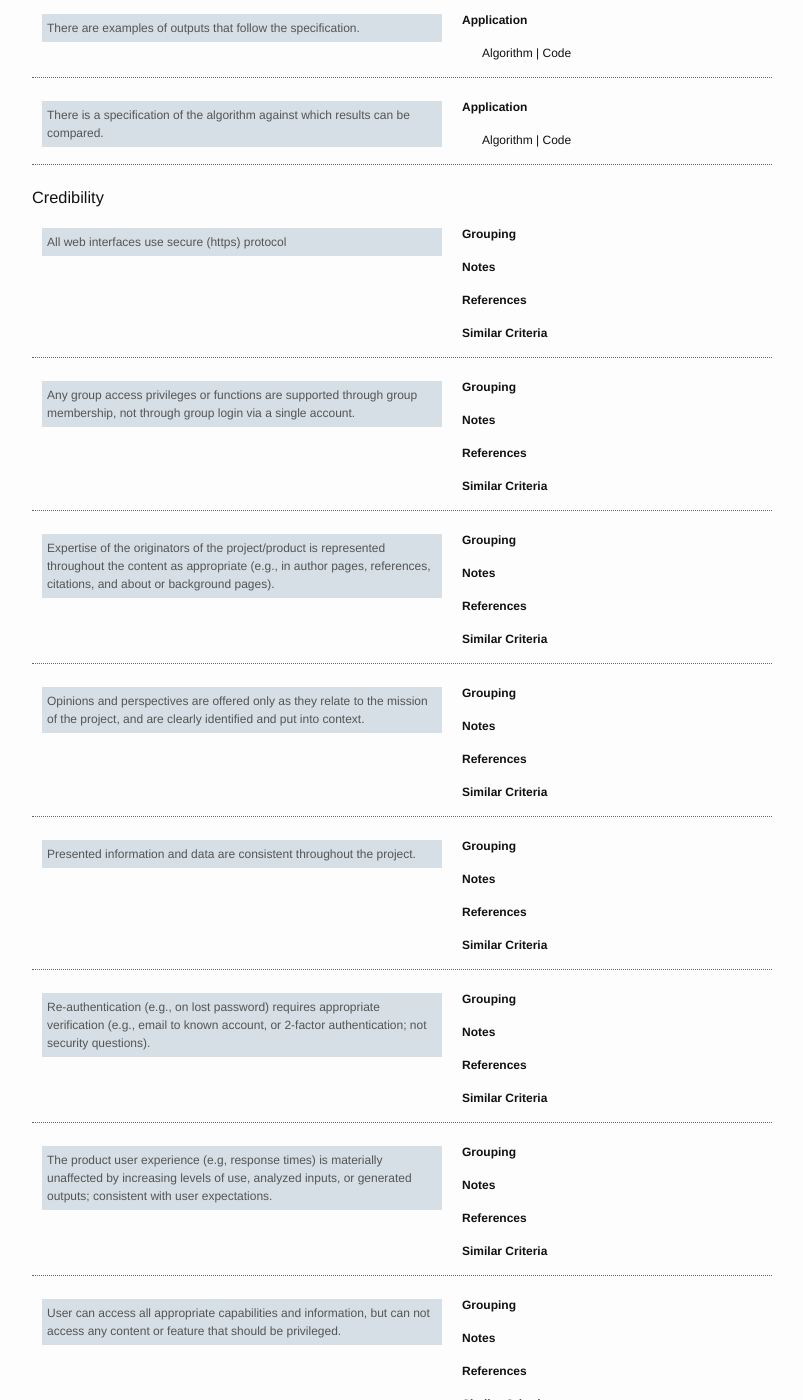
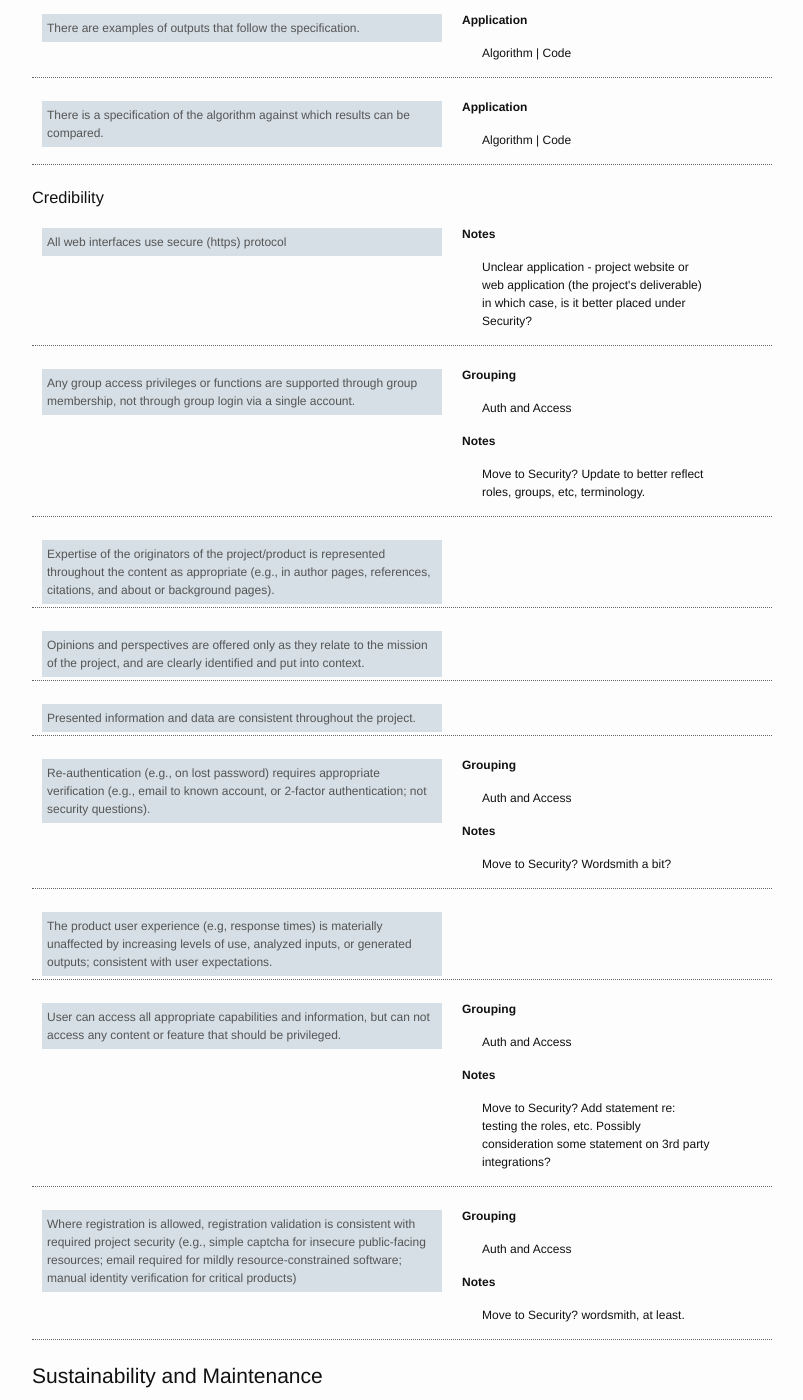
Before and after one commit to roomthily/technology-evaluation-research, a Jekyll site: the page built from guidelines/draft/index.md, in a window 1280 px wide and 1400 px high, scrolled down 3362 px. Shown: the whole window, without its empty margins (238-1041 px from the left). Built offline with Jekyll 4.4.1, drawn with Linux system fonts in a browser that asks for light colours; nearby versions of some CDN libraries; a script that is not in the unit is left out; some of the changed text lies outside the part shown.

Commit message:
updating credibility

```diff
--- a/guidelines/draft/index.md
+++ b/guidelines/draft/index.md
@@ -216,14 +216,8 @@ For criteria categorized as "Other", all received criteria are included, as is,
                 <p class="original">All web interfaces use secure (https) protocol</p>
             </div>
             <div class="metadata">
-                <h4>Grouping</h4>
-                <p></p>
-                <h4>Notes</h4>
-                <p></p>
-                <h4>References</h4>
-                <p><a href="#"></a></p>
-                <h4>Similar Criteria</h4>
-                <p><a href="#"></a></p>
+                <h4>Notes</h4>
+                <p>Unclear application - project website or web application (the project's deliverable) in which case, is it better placed under Security?</p>
             </div>
         </div>
         <div class="criterion">
@@ -232,13 +226,9 @@ For criteria categorized as "Other", all received criteria are included, as is,
             </div>
             <div class="metadata">
                 <h4>Grouping</h4>
-                <p></p>
-                <h4>Notes</h4>
-                <p></p>
-                <h4>References</h4>
-                <p><a href="#"></a></p>
-                <h4>Similar Criteria</h4>
-                <p><a href="#"></a></p>
+                <p>Auth and Access</p>
+                <h4>Notes</h4>
+                <p>Move to Security? Update to better reflect roles, groups, etc, terminology.</p>
             </div>
         </div>
         <div class="criterion">
@@ -246,14 +236,6 @@ For criteria categorized as "Other", all received criteria are included, as is,
                 <p class="original">Expertise of the originators of the project/product is represented throughout the content as appropriate (e.g., in author pages, references, citations, and about or background pages).</p>
             </div>
             <div class="metadata">
-                <h4>Grouping</h4>
-                <p></p>
-                <h4>Notes</h4>
-                <p></p>
-                <h4>References</h4>
-                <p><a href="#"></a></p>
-                <h4>Similar Criteria</h4>
-                <p><a href="#"></a></p>
             </div>
         </div>
         <div class="criterion">
@@ -261,14 +243,6 @@ For criteria categorized as "Other", all received criteria are included, as is,
                 <p class="original">Opinions and perspectives are offered only as they relate to the mission of the project, and are clearly identified and put into context.</p>
             </div>
             <div class="metadata">
-                <h4>Grouping</h4>
-                <p></p>
-                <h4>Notes</h4>
-                <p></p>
-                <h4>References</h4>
-                <p><a href="#"></a></p>
-                <h4>Similar Criteria</h4>
-                <p><a href="#"></a></p>
             </div>
         </div>
         <div class="criterion">
@@ -276,14 +250,6 @@ For criteria categorized as "Other", all received criteria are included, as is,
                 <p class="original">Presented information and data are consistent throughout the project.</p>
             </div>
             <div class="metadata">
-                <h4>Grouping</h4>
-                <p></p>
-                <h4>Notes</h4>
-                <p></p>
-                <h4>References</h4>
-                <p><a href="#"></a></p>
-                <h4>Similar Criteria</h4>
-                <p><a href="#"></a></p>
             </div>
         </div>
         <div class="criterion">
@@ -292,13 +258,9 @@ For criteria categorized as "Other", all received criteria are included, as is,
             </div>
             <div class="metadata">
                 <h4>Grouping</h4>
-                <p></p>
-                <h4>Notes</h4>
-                <p></p>
-                <h4>References</h4>
-                <p><a href="#"></a></p>
-                <h4>Similar Criteria</h4>
-                <p><a href="#"></a></p>
+                <p>Auth and Access</p>
+                <h4>Notes</h4>
+                <p>Move to Security? Wordsmith a bit?</p>
             </div>
         </div>
         <div class="criterion">
@@ -306,14 +268,6 @@ For criteria categorized as "Other", all received criteria are included, as is,
                 <p class="original">The product user experience (e.g, response times) is materially unaffected by increasing levels of use, analyzed inputs, or generated outputs; consistent with user expectations.</p>
             </div>
             <div class="metadata">
-                <h4>Grouping</h4>
-                <p></p>
-                <h4>Notes</h4>
-                <p></p>
-                <h4>References</h4>
-                <p><a href="#"></a></p>
-                <h4>Similar Criteria</h4>
-                <p><a href="#"></a></p>
             </div>
         </div>
         <div class="criterion">
@@ -322,13 +276,9 @@ For criteria categorized as "Other", all received criteria are included, as is,
             </div>
             <div class="metadata">
                 <h4>Grouping</h4>
-                <p></p>
-                <h4>Notes</h4>
-                <p></p>
-                <h4>References</h4>
-                <p><a href="#"></a></p>
-                <h4>Similar Criteria</h4>
-                <p><a href="#"></a></p>
+                <p>Auth and Access</p>
+                <h4>Notes</h4>
+                <p>Move to Security? Add statement re: testing the roles, etc. Possibly consideration some statement on 3rd party integrations?</p>
             </div>
         </div>
         <div class="criterion">
@@ -337,13 +287,9 @@ For criteria categorized as "Other", all received criteria are included, as is,
             </div>
             <div class="metadata">
                 <h4>Grouping</h4>
-                <p></p>
-                <h4>Notes</h4>
-                <p></p>
-                <h4>References</h4>
-                <p><a href="#"></a></p>
-                <h4>Similar Criteria</h4>
-                <p><a href="#"></a></p>
+                <p>Auth and Access</p>
+                <h4>Notes</h4>
+                <p>Move to Security? wordsmith, at least.</p>
             </div>
         </div>
     </div> <!-- end Fitness: Credibility -->
```
